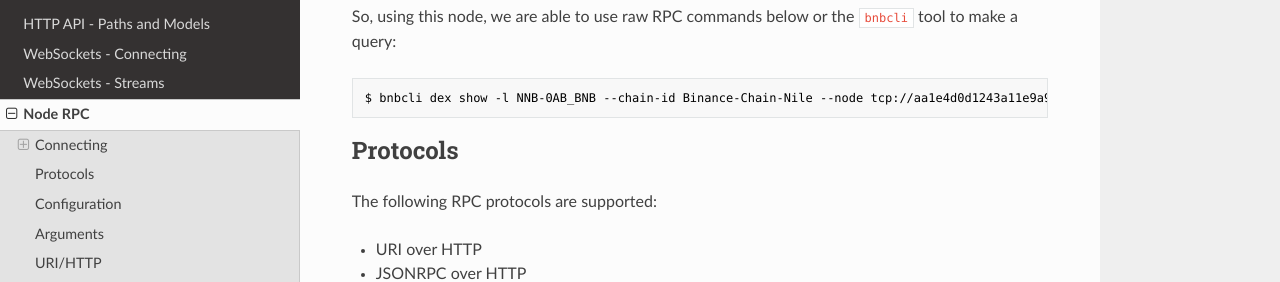
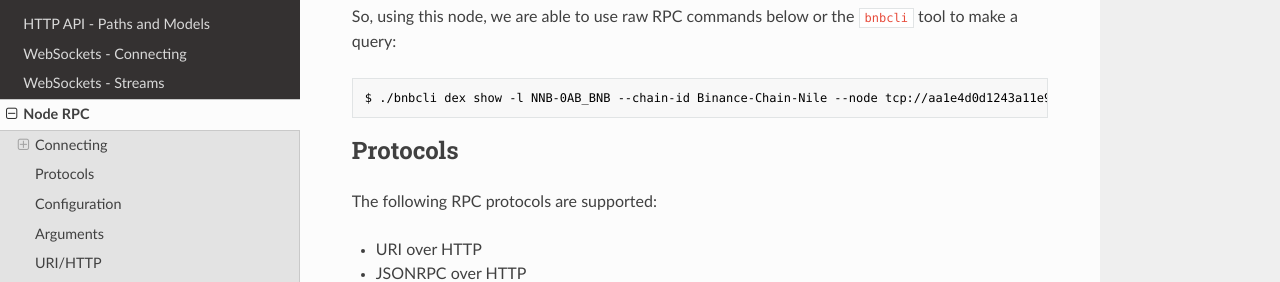
Before and after one commit to yash-sharma1/docs-site, an MkDocs documentation site: the page built from docs/api-reference/node-rpc.md, in a window 1280 px wide and 900 px high, scrolled down 761 px. Shown: the part 169-451 px from the top of the window. Built offline with MkDocs 1.6.1, drawn with Linux system fonts in a browser that asks for light colours; nearby versions of some CDN libraries.

````diff
--- a/docs/api-reference/node-rpc.md
+++ b/docs/api-reference/node-rpc.md
@@ -36,7 +36,7 @@ Here is an example of a node that is available for RPC access:
 So, using this node, we are able to use raw RPC commands below or the `bnbcli` tool to make a query:
 
 ```bash
-$ bnbcli dex show -l NNB-0AB_BNB --chain-id Binance-Chain-Nile --node tcp://aa1e4d0d1243a11e9a951063f6065739-7a82be90a58744b6.elb.ap-northeast-1.amazonaws.com:27147
+$ ./bnbcli dex show -l NNB-0AB_BNB --chain-id Binance-Chain-Nile --node tcp://aa1e4d0d1243a11e9a951063f6065739-7a82be90a58744b6.elb.ap-northeast-1.amazonaws.com:27147
 ```
 
 
````
